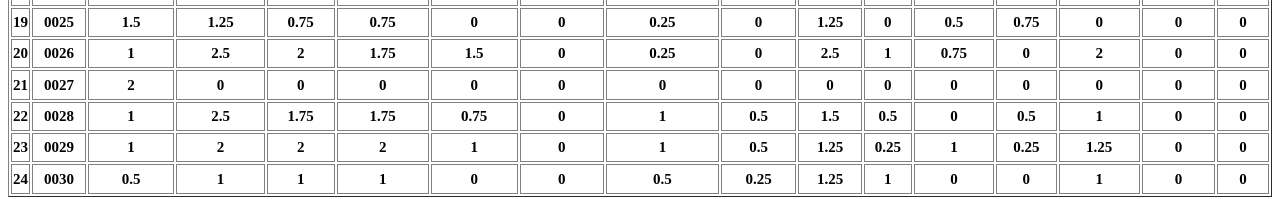
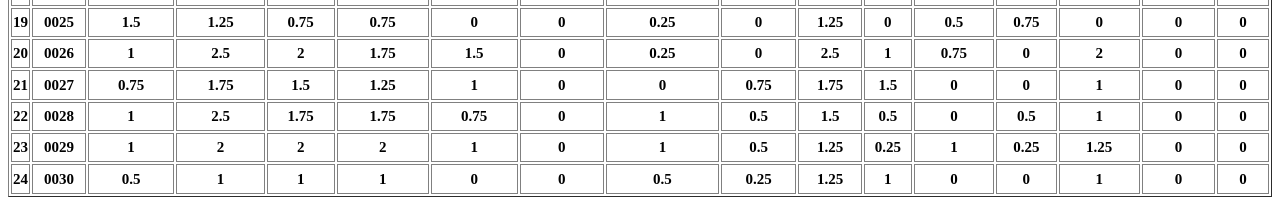
Before and after one commit to Aty-TTS/Aty-TTS-Demo, a plain HTML site: page index.html in a window 1280 px wide. Shown: the part 3281-3480 px from the top of the page. Drawn offline with Linux system fonts and the light colour scheme.

Commit message:
Update index.html

```diff
--- a/index.html
+++ b/index.html
@@ -1294,19 +1294,19 @@ toc_container {
   <tr>
   <td id="Sheet1!A26" style="border-bottom-style: solid;border-bottom-width: 1px;border-collapse: collapse;border-left-style: solid;border-left-width: 1px;border-right-style: solid;border-right-width: 1px;border-top-style: solid;border-top-width: 1px;font-size: Nonepx;font-weight: bold;height: 19pt;text-align: center">21</td>
   <td id="Sheet1!B26" style="border-bottom-style: solid;border-bottom-width: 1px;border-collapse: collapse;border-left-style: solid;border-left-width: 1px;border-right-style: solid;border-right-width: 1px;border-top-style: solid;border-top-width: 1px;font-size: Nonepx;font-weight: bold;height: 19pt;text-align: center">0027</td>
-  <td id="Sheet1!C26" style="border-bottom-style: solid;border-bottom-width: 1px;border-collapse: collapse;border-left-style: solid;border-left-width: 1px;border-right-style: solid;border-right-width: 1px;border-top-style: solid;border-top-width: 1px;font-size: Nonepx;font-weight: bold;height: 19pt;text-align: center">2</td>
-  <td id="Sheet1!D26" style="border-bottom-style: solid;border-bottom-width: 1px;border-collapse: collapse;border-left-style: solid;border-left-width: 1px;border-right-style: solid;border-right-width: 1px;border-top-style: solid;border-top-width: 1px;font-size: Nonepx;font-weight: bold;height: 19pt;text-align: center">0</td>
-  <td id="Sheet1!E26" style="border-bottom-style: solid;border-bottom-width: 1px;border-collapse: collapse;border-left-style: solid;border-left-width: 1px;border-right-style: solid;border-right-width: 1px;border-top-style: solid;border-top-width: 1px;font-size: Nonepx;font-weight: bold;height: 19pt;text-align: center">0</td>
-  <td id="Sheet1!F26" style="border-bottom-style: solid;border-bottom-width: 1px;border-collapse: collapse;border-left-style: solid;border-left-width: 1px;border-right-style: solid;border-right-width: 1px;border-top-style: solid;border-top-width: 1px;font-size: Nonepx;font-weight: bold;height: 19pt;text-align: center">0</td>
-  <td id="Sheet1!G26" style="border-bottom-style: solid;border-bottom-width: 1px;border-collapse: collapse;border-left-style: solid;border-left-width: 1px;border-right-style: solid;border-right-width: 1px;border-top-style: solid;border-top-width: 1px;font-size: Nonepx;font-weight: bold;height: 19pt;text-align: center">0</td>
+  <td id="Sheet1!C26" style="border-bottom-style: solid;border-bottom-width: 1px;border-collapse: collapse;border-left-style: solid;border-left-width: 1px;border-right-style: solid;border-right-width: 1px;border-top-style: solid;border-top-width: 1px;font-size: Nonepx;font-weight: bold;height: 19pt;text-align: center">0.75</td>
+  <td id="Sheet1!D26" style="border-bottom-style: solid;border-bottom-width: 1px;border-collapse: collapse;border-left-style: solid;border-left-width: 1px;border-right-style: solid;border-right-width: 1px;border-top-style: solid;border-top-width: 1px;font-size: Nonepx;font-weight: bold;height: 19pt;text-align: center">1.75</td>
+  <td id="Sheet1!E26" style="border-bottom-style: solid;border-bottom-width: 1px;border-collapse: collapse;border-left-style: solid;border-left-width: 1px;border-right-style: solid;border-right-width: 1px;border-top-style: solid;border-top-width: 1px;font-size: Nonepx;font-weight: bold;height: 19pt;text-align: center">1.5</td>
+  <td id="Sheet1!F26" style="border-bottom-style: solid;border-bottom-width: 1px;border-collapse: collapse;border-left-style: solid;border-left-width: 1px;border-right-style: solid;border-right-width: 1px;border-top-style: solid;border-top-width: 1px;font-size: Nonepx;font-weight: bold;height: 19pt;text-align: center">1.25</td>
+  <td id="Sheet1!G26" style="border-bottom-style: solid;border-bottom-width: 1px;border-collapse: collapse;border-left-style: solid;border-left-width: 1px;border-right-style: solid;border-right-width: 1px;border-top-style: solid;border-top-width: 1px;font-size: Nonepx;font-weight: bold;height: 19pt;text-align: center">1</td>
   <td id="Sheet1!H26" style="border-bottom-style: solid;border-bottom-width: 1px;border-collapse: collapse;border-left-style: solid;border-left-width: 1px;border-right-style: solid;border-right-width: 1px;border-top-style: solid;border-top-width: 1px;font-size: Nonepx;font-weight: bold;height: 19pt;text-align: center">0</td>
   <td id="Sheet1!I26" style="border-bottom-style: solid;border-bottom-width: 1px;border-collapse: collapse;border-left-style: solid;border-left-width: 1px;border-right-style: solid;border-right-width: 1px;border-top-style: solid;border-top-width: 1px;font-size: Nonepx;font-weight: bold;height: 19pt;text-align: center">0</td>
-  <td id="Sheet1!J26" style="border-bottom-style: solid;border-bottom-width: 1px;border-collapse: collapse;border-left-style: solid;border-left-width: 1px;border-right-style: solid;border-right-width: 1px;border-top-style: solid;border-top-width: 1px;font-size: Nonepx;font-weight: bold;height: 19pt;text-align: center">0</td>
-  <td id="Sheet1!K26" style="border-bottom-style: solid;border-bottom-width: 1px;border-collapse: collapse;border-left-style: solid;border-left-width: 1px;border-right-style: solid;border-right-width: 1px;border-top-style: solid;border-top-width: 1px;font-size: Nonepx;font-weight: bold;height: 19pt;text-align: center">0</td>
-  <td id="Sheet1!L26" style="border-bottom-style: solid;border-bottom-width: 1px;border-collapse: collapse;border-left-style: solid;border-left-width: 1px;border-right-style: solid;border-right-width: 1px;border-top-style: solid;border-top-width: 1px;font-size: Nonepx;font-weight: bold;height: 19pt;text-align: center">0</td>
+  <td id="Sheet1!J26" style="border-bottom-style: solid;border-bottom-width: 1px;border-collapse: collapse;border-left-style: solid;border-left-width: 1px;border-right-style: solid;border-right-width: 1px;border-top-style: solid;border-top-width: 1px;font-size: Nonepx;font-weight: bold;height: 19pt;text-align: center">0.75</td>
+  <td id="Sheet1!K26" style="border-bottom-style: solid;border-bottom-width: 1px;border-collapse: collapse;border-left-style: solid;border-left-width: 1px;border-right-style: solid;border-right-width: 1px;border-top-style: solid;border-top-width: 1px;font-size: Nonepx;font-weight: bold;height: 19pt;text-align: center">1.75</td>
+  <td id="Sheet1!L26" style="border-bottom-style: solid;border-bottom-width: 1px;border-collapse: collapse;border-left-style: solid;border-left-width: 1px;border-right-style: solid;border-right-width: 1px;border-top-style: solid;border-top-width: 1px;font-size: Nonepx;font-weight: bold;height: 19pt;text-align: center">1.5</td>
   <td id="Sheet1!M26" style="border-bottom-style: solid;border-bottom-width: 1px;border-collapse: collapse;border-left-style: solid;border-left-width: 1px;border-right-style: solid;border-right-width: 1px;border-top-style: solid;border-top-width: 1px;font-size: Nonepx;font-weight: bold;height: 19pt;text-align: center">0</td>
   <td id="Sheet1!N26" style="border-bottom-style: solid;border-bottom-width: 1px;border-collapse: collapse;border-left-style: solid;border-left-width: 1px;border-right-style: solid;border-right-width: 1px;border-top-style: solid;border-top-width: 1px;font-size: Nonepx;font-weight: bold;height: 19pt;text-align: center">0</td>
-  <td id="Sheet1!O26" style="border-bottom-style: solid;border-bottom-width: 1px;border-collapse: collapse;border-left-style: solid;border-left-width: 1px;border-right-style: solid;border-right-width: 1px;border-top-style: solid;border-top-width: 1px;font-size: Nonepx;font-weight: bold;height: 19pt;text-align: center">0</td>
+  <td id="Sheet1!O26" style="border-bottom-style: solid;border-bottom-width: 1px;border-collapse: collapse;border-left-style: solid;border-left-width: 1px;border-right-style: solid;border-right-width: 1px;border-top-style: solid;border-top-width: 1px;font-size: Nonepx;font-weight: bold;height: 19pt;text-align: center">1</td>
   <td id="Sheet1!P26" style="border-bottom-style: solid;border-bottom-width: 1px;border-collapse: collapse;border-left-style: solid;border-left-width: 1px;border-right-style: solid;border-right-width: 1px;border-top-style: solid;border-top-width: 1px;font-size: Nonepx;font-weight: bold;height: 19pt;text-align: center">0</td>
   <td id="Sheet1!Q26" style="border-bottom-style: solid;border-bottom-width: 1px;border-collapse: collapse;border-left-style: solid;border-left-width: 1px;border-right-style: solid;border-right-width: 1px;border-top-style: solid;border-top-width: 1px;font-size: Nonepx;font-weight: bold;height: 19pt;text-align: center">0</td>
   </tr>
```
